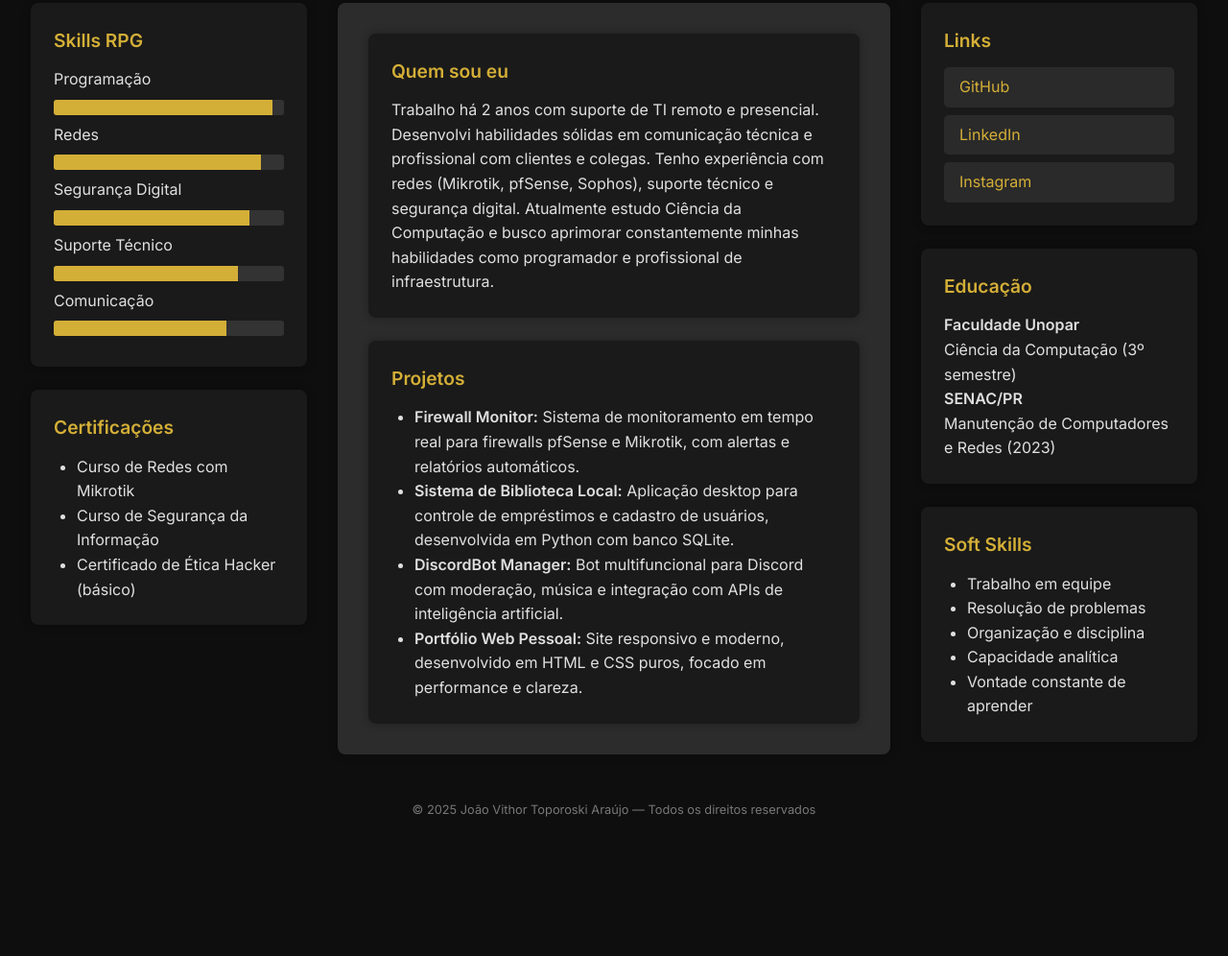
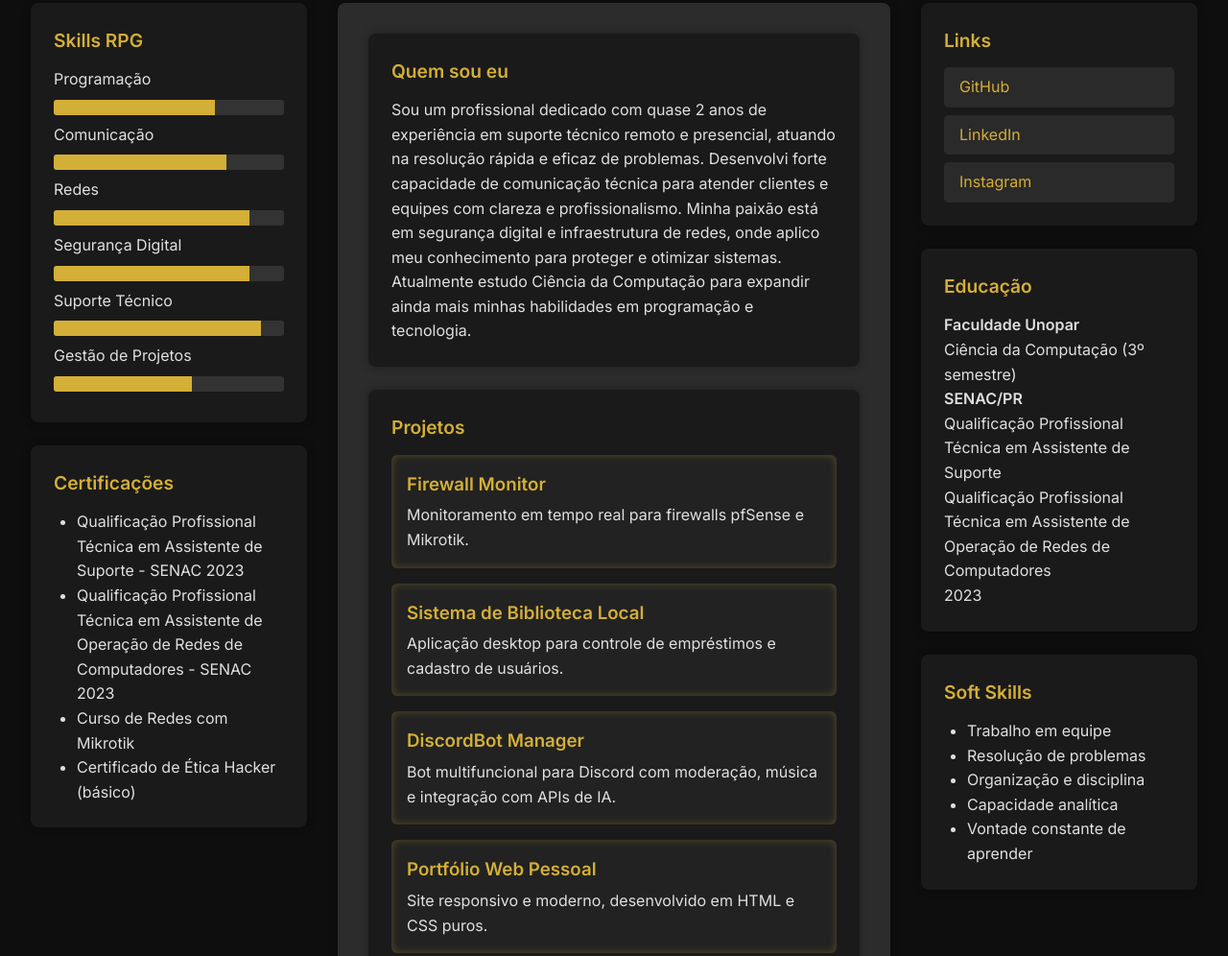
Before and after one commit to Toporoski-Araujo/toporoski, a plain HTML site: page index.html in a window 1280 px wide. Shown: the part 190-1186 px from the top of the page at 96% size. Before the commit the page ends 1060 px from the top, so only its background shows below. Drawn offline with Linux system fonts and the light colour scheme.

Commit message:
Update index.html

```diff
--- a/index.html
+++ b/index.html
@@ -2,9 +2,9 @@
 <html lang="pt-br">
 <head>
   <meta charset="UTF-8" />
-  <meta name="viewport" content="width=device-width, initial-scale=1.0" />
+  <meta name="viewport" content="width=device-width, initial-scale=1" />
   <title>João Vithor Toporoski Araújo</title>
-  <link href="https://fonts.googleapis.com/css2?family=Inter:wght@400;600&display=swap" rel="stylesheet">
+  <link href="https://fonts.googleapis.com/css2?family=Inter:wght@400;600&display=swap" rel="stylesheet" />
   <style>
     :root {
       --bg: #0e0e0e;
@@ -125,11 +125,35 @@
       border-radius: 3px;
       overflow: hidden;
       margin: 0.5rem 0;
+      height: 1rem;
     }
 
     .skill-level {
       background: var(--accent);
-      height: 1rem;
+      height: 100%;
+    }
+
+    .project-list {
+      display: flex;
+      flex-direction: column;
+      gap: 1rem;
+    }
+
+    .project {
+      background-color: #222;
+      padding: 1rem;
+      border-radius: 0.4rem;
+      box-shadow: inset 0 0 8px rgba(212, 175, 55, 0.3);
+      transition: background-color 0.3s;
+    }
+
+    .project:hover {
+      background-color: #333;
+    }
+
+    .project h3 {
+      margin-bottom: 0.3rem;
+      color: var(--accent);
     }
 
     footer {
@@ -137,6 +161,12 @@
       padding: 1rem;
       font-size: 0.8rem;
       color: #777;
+    }
+
+    @media (max-width: 900px) {
+      main {
+        grid-template-columns: 1fr;
+      }
     }
   </style>
 </head>
@@ -147,28 +177,38 @@
       <p>Programador · Técnico em Informática</p>
       <p>Londrina/PR · <a href="mailto:contato@toporoski.dev.br">contato@toporoski.dev.br</a></p>
     </div>
-    <img src="sua-foto-aqui.jpg" alt="João Vithor Toporoski Araújo">
+    <img src="sua-foto-aqui.jpg" alt="João Vithor Toporoski Araújo" />
   </header>
+
   <main>
     <div class="side">
       <section>
         <h2>Skills RPG</h2>
         <div>Programação</div>
-        <div class="skill-bar"><div class="skill-level" style="width: 95%"></div></div>
+        <div class="skill-bar"><div class="skill-level" style="width: 70%"></div></div>
+
+        <div>Comunicação</div>
+        <div class="skill-bar"><div class="skill-level" style="width: 75%"></div></div>
+
         <div>Redes</div>
-        <div class="skill-bar"><div class="skill-level" style="width: 90%"></div></div>
+        <div class="skill-bar"><div class="skill-level" style="width: 85%"></div></div>
+
         <div>Segurança Digital</div>
         <div class="skill-bar"><div class="skill-level" style="width: 85%"></div></div>
+
         <div>Suporte Técnico</div>
-        <div class="skill-bar"><div class="skill-level" style="width: 80%"></div></div>
-        <div>Comunicação</div>
-        <div class="skill-bar"><div class="skill-level" style="width: 75%"></div></div>
+        <div class="skill-bar"><div class="skill-level" style="width: 90%"></div></div>
+
+        <div>Gestão de Projetos</div>
+        <div class="skill-bar"><div class="skill-level" style="width: 60%"></div></div>
       </section>
+
       <section>
         <h2>Certificações</h2>
         <ul>
+          <li>Qualificação Profissional Técnica em Assistente de Suporte - SENAC 2023</li>
+          <li>Qualificação Profissional Técnica em Assistente de Operação de Redes de Computadores - SENAC 2023</li>
           <li>Curso de Redes com Mikrotik</li>
-          <li>Curso de Segurança da Informação</li>
           <li>Certificado de Ética Hacker (básico)</li>
         </ul>
       </section>
@@ -177,16 +217,38 @@
     <div class="middle">
       <section>
         <h2>Quem sou eu</h2>
-        <p>Trabalho há 2 anos com suporte de TI remoto e presencial. Desenvolvi habilidades sólidas em comunicação técnica e profissional com clientes e colegas. Tenho experiência com redes (Mikrotik, pfSense, Sophos), suporte técnico e segurança digital. Atualmente estudo Ciência da Computação e busco aprimorar constantemente minhas habilidades como programador e profissional de infraestrutura.</p>
+        <p>
+          Sou um profissional dedicado com quase 2 anos de experiência em suporte técnico remoto e presencial,
+          atuando na resolução rápida e eficaz de problemas. Desenvolvi forte capacidade de comunicação técnica
+          para atender clientes e equipes com clareza e profissionalismo. Minha paixão está em segurança digital e
+          infraestrutura de redes, onde aplico meu conhecimento para proteger e otimizar sistemas. Atualmente
+          estudo Ciência da Computação para expandir ainda mais minhas habilidades em programação e tecnologia.
+        </p>
       </section>
+
       <section>
         <h2>Projetos</h2>
-        <ul>
-          <li><strong>Firewall Monitor:</strong> Sistema de monitoramento em tempo real para firewalls pfSense e Mikrotik, com alertas e relatórios automáticos.</li>
-          <li><strong>Sistema de Biblioteca Local:</strong> Aplicação desktop para controle de empréstimos e cadastro de usuários, desenvolvida em Python com banco SQLite.</li>
-          <li><strong>DiscordBot Manager:</strong> Bot multifuncional para Discord com moderação, música e integração com APIs de inteligência artificial.</li>
-          <li><strong>Portfólio Web Pessoal:</strong> Site responsivo e moderno, desenvolvido em HTML e CSS puros, focado em performance e clareza.</li>
-        </ul>
+        <div class="project-list">
+          <div class="project">
+            <h3>Firewall Monitor</h3>
+            <p>Monitoramento em tempo real para firewalls pfSense e Mikrotik.</p>
+          </div>
+
+          <div class="project">
+            <h3>Sistema de Biblioteca Local</h3>
+            <p>Aplicação desktop para controle de empréstimos e cadastro de usuários.</p>
+          </div>
+
+          <div class="project">
+            <h3>DiscordBot Manager</h3>
+            <p>Bot multifuncional para Discord com moderação, música e integração com APIs de IA.</p>
+          </div>
+
+          <div class="project">
+            <h3>Portfólio Web Pessoal</h3>
+            <p>Site responsivo e moderno, desenvolvido em HTML e CSS puros.</p>
+          </div>
+        </div>
       </section>
     </div>
 
@@ -194,16 +256,23 @@
       <section>
         <h2>Links</h2>
         <div class="links">
-          <a href="#">GitHub</a>
-          <a href="#">LinkedIn</a>
-          <a href="#">Instagram</a>
+          <a href="#" target="_blank" rel="noopener noreferrer">GitHub</a>
+          <a href="#" target="_blank" rel="noopener noreferrer">LinkedIn</a>
+          <a href="#" target="_blank" rel="noopener noreferrer">Instagram</a>
         </div>
       </section>
+
       <section>
         <h2>Educação</h2>
         <p><strong>Faculdade Unopar</strong><br />Ciência da Computação (3º semestre)</p>
-        <p><strong>SENAC/PR</strong><br />Manutenção de Computadores e Redes (2023)</p>
+        <p>
+          <strong>SENAC/PR</strong><br />
+          Qualificação Profissional Técnica em Assistente de Suporte<br />
+          Qualificação Profissional Técnica em Assistente de Operação de Redes de Computadores<br />
+          2023
+        </p>
       </section>
+
       <section>
         <h2>Soft Skills</h2>
         <ul>
@@ -216,6 +285,7 @@
       </section>
     </div>
   </main>
+
   <footer>
     © 2025 João Vithor Toporoski Araújo — Todos os direitos reservados
   </footer>
```
